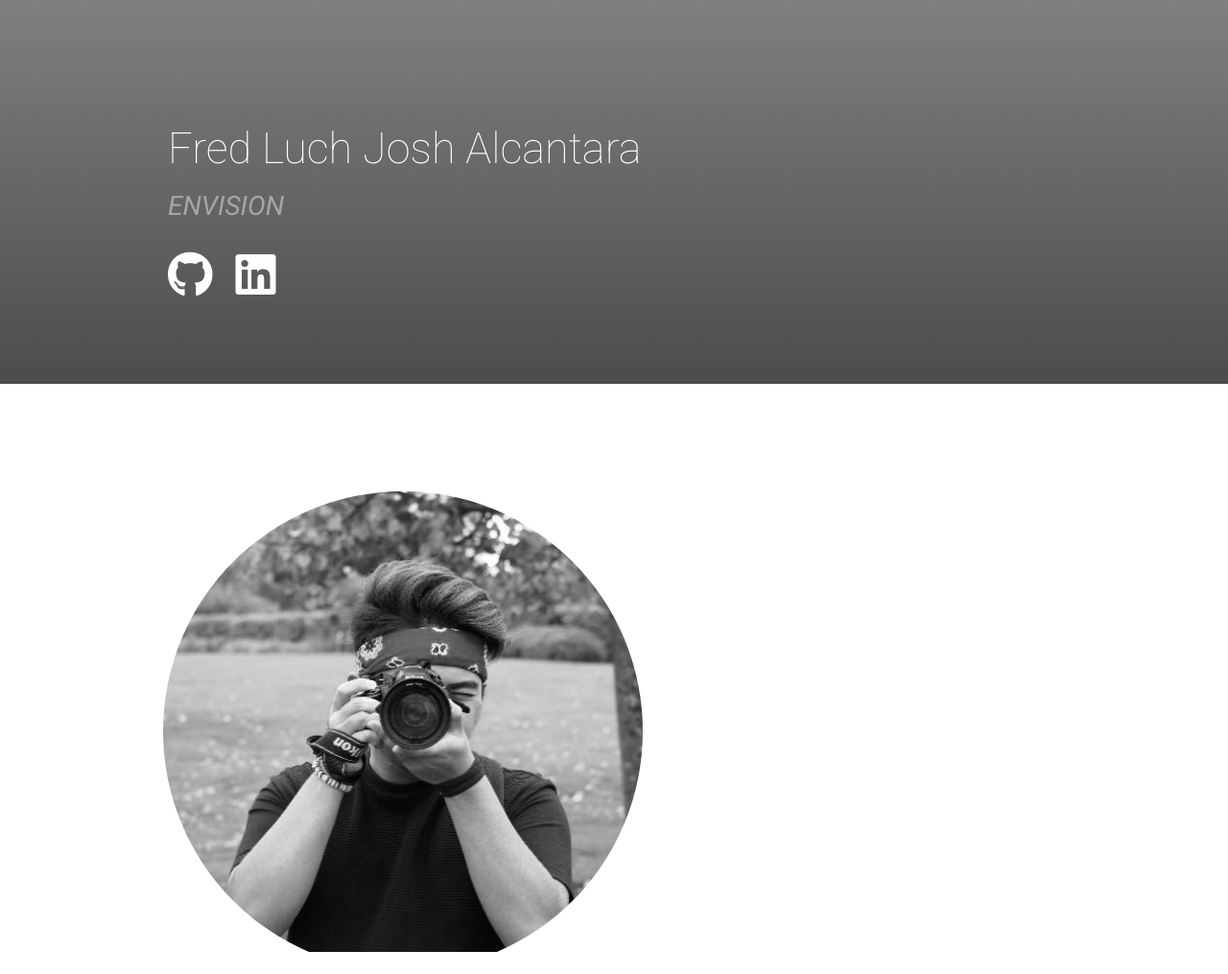
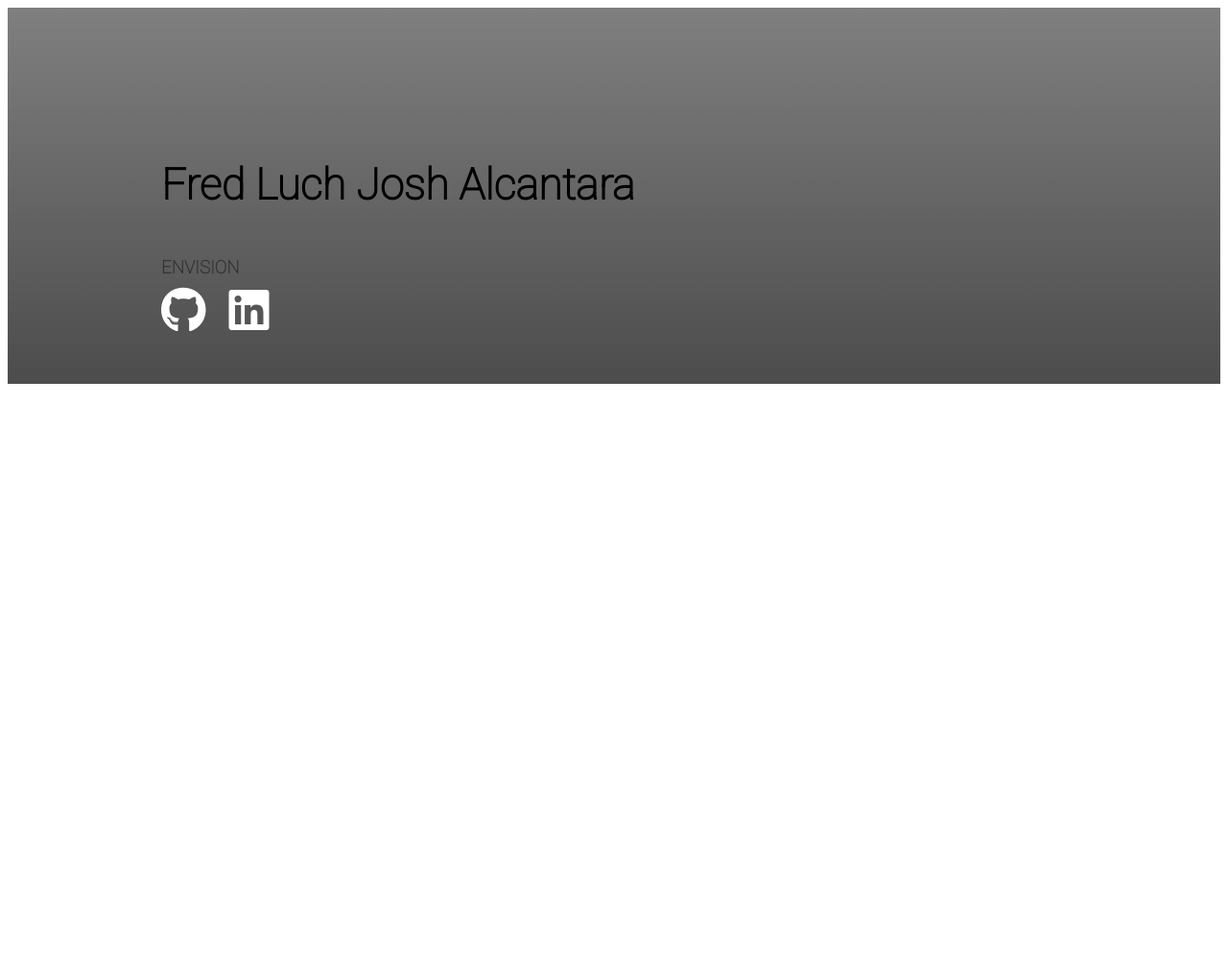
Before and after one commit to FredAlcantara/portfolio, a plain HTML site: page index.html in a window 1280 px wide. Shown: the top 1015 px of the page at 96% size. After the commit the page ends 800 px from the top, so only its background shows below. Drawn offline with nearby package versions, Linux system fonts and the light colour scheme.

Commit message:
modifications

```diff
--- a/index.html
+++ b/index.html
@@ -4,7 +4,7 @@
         <!-- css link -->
         <link rel="stylesheet" href="./assets/style.css">
         <!-- bootstrap extension -->
-        <link rel="stylesheet" href="https://cdn.jsdelivr.net/npm/bootstrap@4.3.1/dist/css/bootstrap.min.css" integrity="sha384-ggOyR0iXCbMQv3Xipma34MD+dH/1fQ784/j6cY/iJTQUOhcWr7x9JvoRxT2MZw1T" crossorigin="anonymous">
+        <!-- <link rel="stylesheet" href="https://cdn.jsdelivr.net/npm/bootstrap@4.3.1/dist/css/bootstrap.min.css" integrity="sha384-ggOyR0iXCbMQv3Xipma34MD+dH/1fQ784/j6cY/iJTQUOhcWr7x9JvoRxT2MZw1T" crossorigin="anonymous"> -->
           <!-- font awesome -->
         <link rel="stylesheet" href="https://cdnjs.cloudflare.com/ajax/libs/font-awesome/6.0.0-beta2/css/all.min.css" integrity="sha512-YWzhKL2whUzgiheMoBFwW8CKV4qpHQAEuvilg9FAn5VJUDwKZZxkJNuGM4XkWuk94WCrrwslk8yWNGmY1EduTA==" crossorigin="anonymous" referrerpolicy="no-referrer" />
         <title>Flja - Portfolio</title>
@@ -13,6 +13,7 @@
           @import url('https://fonts.googleapis.com/css2?family=Roboto:ital,wght@0,100;1,400&display=swap');
       </style>
         <body>
+
             <!-- start of webpage header -->
             <header id="header">
                 <div class="container-fluid">
@@ -64,7 +65,7 @@
                 </div>
 
             </header>
-            <main>
+            <!-- <main>
                 <section id="about" class="about py-7">
                   <div class="container-fluid">
                     <div class="row">
@@ -101,7 +102,7 @@
                     </div>
                   </div>
                 </section>
-              </main>
+              </main> -->
             <!-- end of webpage header -->
         </body>
     </head>
```
